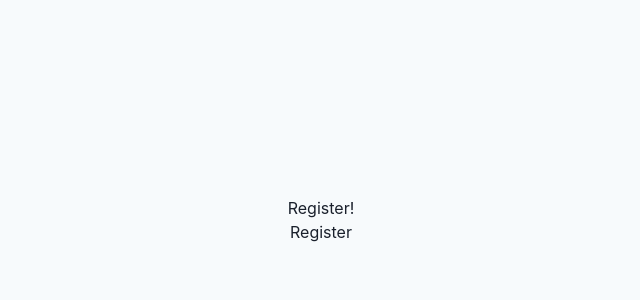
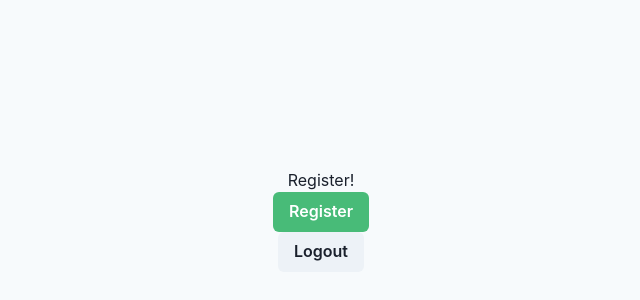
Before and after one commit to TUBerlin-Kopfsachen-Browser-Frontend/kopfsachen-app, a React (Create React App) app: page /register in a window 1280 px wide. Shown: the part 180-480 px from the top of the page, without its empty margins (319-959 px from the left). Built offline with nearby package versions, Linux system fonts and the light colour scheme.

Commit message:
logout button

```diff
--- /dev/null
+++ b/src/components/Logout.js
@@ -0,0 +1,35 @@
+import React from "react";
+import {
+  Box,
+  Flex,
+  AspectRatio,
+  Image,
+  Text,
+  Link,
+  Button,
+  Stack,
+} from "@chakra-ui/react";
+
+export default function LogoutButton(props) {
+  return (
+    <Button
+      onClick={() => {
+        fetch(`self-service/logout/browser`, {
+          headers: { Accept: "application/json" },
+        })
+          .then((res) => res.json())
+          .then((response) =>
+            fetch(`self-service/logout?token=${response.logout_token}`, {
+              headers: {
+                Accept: "application/json",
+              },
+            })
+          )
+          .then((res) => res.json())
+          .then((response) => alert(response.identity.traits.accountKey));
+      }}
+    >
+      Logout
+    </Button>
+  );
+}
--- a/src/routes/Register.tsx
+++ b/src/routes/Register.tsx
@@ -20,6 +20,7 @@ import {
   Checkbox,
   useSafeLayoutEffect,
 } from "@chakra-ui/react";
+import LogoutButton from "../components/Logout";
 
 export default function Register() {
   const {
@@ -39,7 +40,12 @@ export default function Register() {
       flexDirection="column"
     >
       <Text>Register!</Text>
-      <button
+      <Button
+        bg={"green.400"}
+        color={"white"}
+        _hover={{
+          bg: "green.400",
+        }}
         onClick={() => {
           fetch(`self-service/registration/browser`, {
             headers: { Accept: "application/json" },
@@ -63,7 +69,8 @@ export default function Register() {
         }}
       >
         Register
-      </button>
+      </Button>
+      <LogoutButton />
     </Flex>
   );
 }
```
